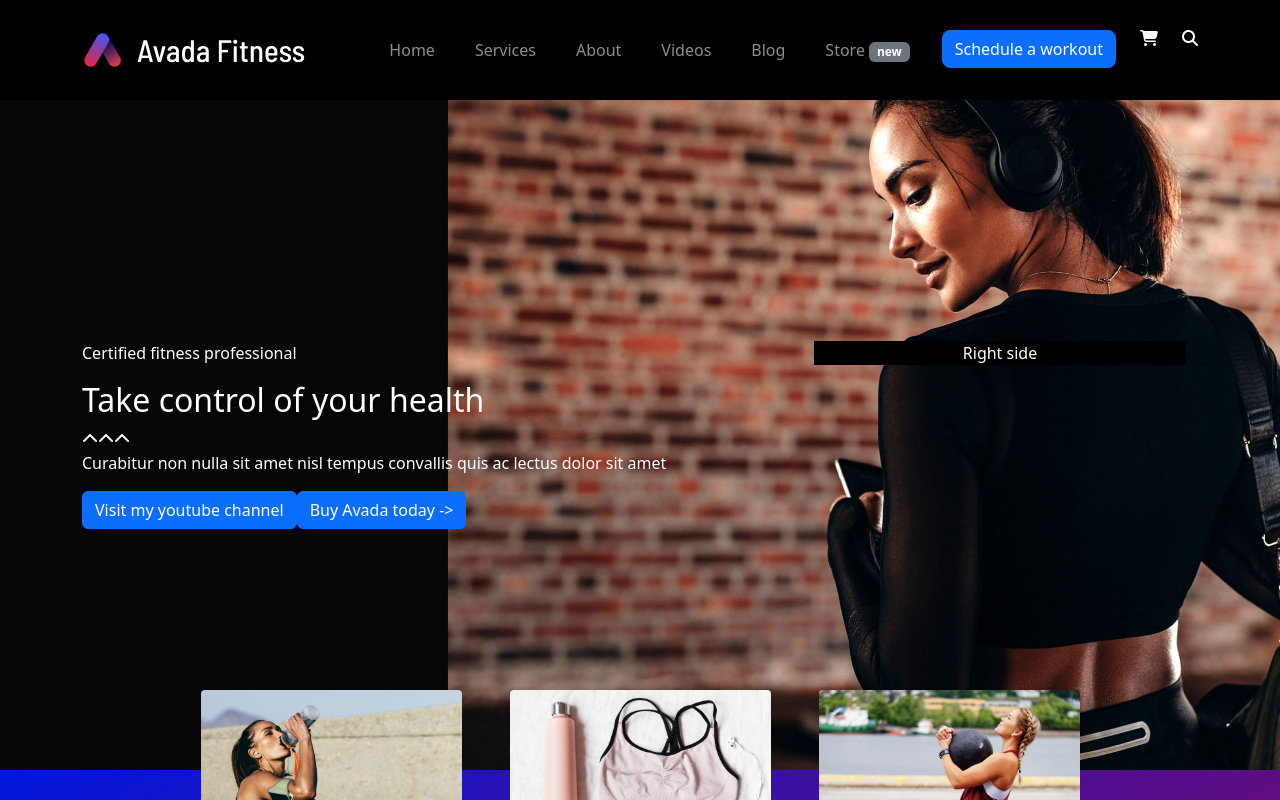
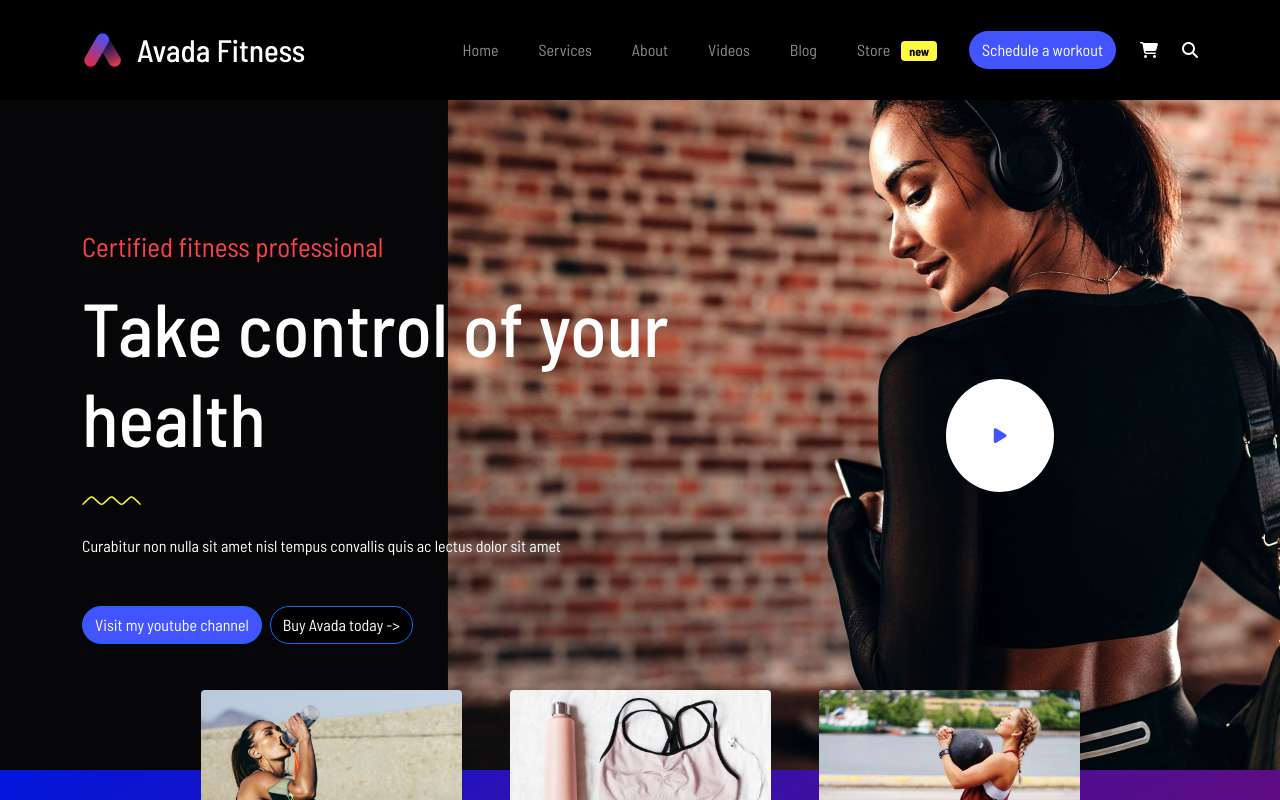
Before and after one commit to emanuele-pogliari/proj-html-vuejs, a Vue app: page / in a window 1280 px wide. Shown: the top 800 px of the page. Built offline with nearby package versions, Linux system fonts and the light colour scheme.

Commit message:
jumbotron styled

```diff
--- a/index.html
+++ b/index.html
@@ -1,13 +1,21 @@
 <!doctype html>
 <html lang="en">
+
 <head>
   <meta charset="UTF-8" />
   <link rel="icon" type="image/svg+xml" href="/vite.svg" />
   <meta name="viewport" content="width=device-width, initial-scale=1.0" />
+  <link rel="preconnect" href="https://fonts.googleapis.com">
+  <link rel="preconnect" href="https://fonts.gstatic.com" crossorigin>
+  <link
+    href="https://fonts.googleapis.com/css2?family=Barlow+Semi+Condensed:ital,wght@0,100;0,200;0,300;0,400;0,500;0,600;0,700;0,800;0,900;1,100;1,200;1,300;1,400;1,500;1,600;1,700;1,800;1,900&display=swap"
+    rel="stylesheet">
   <title>Vite + Vue</title>
 </head>
+
 <body>
   <div id="app"></div>
   <script type="module" src="/src/main.js"></script>
 </body>
+
 </html>
--- a/src/components/AppHeader.vue
+++ b/src/components/AppHeader.vue
@@ -13,7 +13,7 @@ export default{
       <span class="navbar-toggler-icon"></span>
     </button>
     <div class="collapse navbar-collapse justify-content-end" id="navbarSupportedContent">
-      <ul class="navbar-nav mb-2 mb-lg-0 d-flex gap-4">
+      <ul class="navbar-nav mb-2 mb-lg-0 d-flex gap-4 align-items-center">
         <li class="nav-item">
           <a class="nav-link active" aria-current="page" href="#"></a>
         </li>
@@ -33,12 +33,12 @@ export default{
           <a class="nav-link" href="#">Blog</a>
         </li>
         <li class="nav-item">
-          <a class="nav-link" href="#">Store <span class="badge text-bg-secondary">new</span></a>
+          <a class="nav-link" href="#">Store <span class="badge ms-2 rounded-1 py-1 ">new</span></a>
         </li>
         <li class="nav-item">
-          <button class="btn btn-primary rounded-3">Schedule a workout</button>
+          <button class="btn my-btn rounded-pill text-white">Schedule a workout</button>
         </li>
-        <i class="fa-solid fa-cart-shopping text-white align-items-center"></i>
+        <i class="fa-solid fa-cart-shopping text-white align-items-start "></i>
         <i class="fa-solid fa-magnifying-glass text-white align-items-center"></i>
       </ul>
     </div>
@@ -46,36 +46,61 @@ export default{
 </nav>
 <div class="jumbotron d-flex align-items-center">
   <div class="container">
-    <div class="row w-100 h-100">
-      <div class="left col-8  bg-white h-100 bg-transparent text-white">
-        <p>Certified fitness professional</p>
-        <h2>Take control of your health</h2>
-        <div class="">
-          <i class="fa-solid fa-chevron-up"></i>
-          <i class="fa-solid fa-chevron-up"></i>
-          <i class="fa-solid fa-chevron-up"></i>
+    <div class="row w-100 h-100 d-flex align-items-center">
+      <div class="left col-8  bg-white  bg-transparent text-white">
+        <p class="text-1">Certified fitness professional</p>
+        <h2 class="text-2 mb-4">Take control of your health</h2>
+        <div class="mb-4 col-1">
+          <img class="img-fluid" src="/public/images/separator-yellow.png" alt="">
         </div>
-          <p>Curabitur non nulla sit amet nisl tempus convallis quis ac lectus dolor sit amet</p>
-
-        <button class="btn btn-primary">Visit my youtube channel</button>
-        <button class="btn btn-primary">Buy Avada today -></button>
+          <p class="mb-5">Curabitur non nulla sit amet nisl tempus convallis quis ac lectus dolor sit amet</p>
+        <button class="btn btn-primary my-btn rounded-pill me-2">Visit my youtube channel</button>
+        <button class="btn btn-primary bg-black rounded-pill">Buy Avada today -></button>
       </div>
-      <div class="right col-4 text-center bg-black h-100 text-white">Right side</div>
+      <div class="right col-4 text-center h-100 text-white">
+        <i class="play-btn fa-solid fa-play p-5 rounded-circle bg-white"></i>
+      </div>
     </div>
   </div>
 </div>
 </template>
 <style lang="scss">
+@use '/src/styles/variables.scss' as *;
 .navbar{
     height: 100px;
+    .badge{
+      background-color: $color6;
+      color: $color1;
+    }
+
 }
-
+.my-btn {
+    background-color: $color4;
+}
 .jumbotron{
   background-image: url(/public/images/slider82x-scaled.jpg);
     width: 100%;
-    background-color: purple;
     height: 670px;
     background-size: cover;
+
+    .play-btn{
+      color: $color4;
+      font-size: 17px;
+    }
+
+    .text-1{
+      font-size:27px;
+      color:$color5;
+    }
+
+    .text-2{
+      font-size:75px;
+      color:white;
+    }
+
+
+
+
   }
 
 </style>
--- a/src/components/AppYoutubeLink.vue
+++ b/src/components/AppYoutubeLink.vue
@@ -6,11 +6,11 @@ export default{
 
 <template>
 <div class="container-fluid p-0" id="youtube">
-    <div class="row h-100">
-        <div class="left col-6">
+    <div class="row m-0 h-100">
+        <div class="left col-6 p-0 m-0">
             <img class="img-fluid" src="/public/images/service15-2x.jpg" alt="">
         </div>
-        <div class="right col-6 p-5">
+        <div class="col-6 p-0 m-0">
             <div>Tune up your workouts</div>
             <h3>The best health & fitness advice online</h3>
             <p>Arcu eu facilisi ut quisque placerat nunc habitant. Magna semper mauris, venenatis, leo integer sit pellentesque.</p>
--- a/src/styles/_variables.scss
+++ b/src/styles/_variables.scss
@@ -0,0 +1,6 @@
+$color1: #060607;
+$color2: #FFFFFF;
+$color3: #98939F;
+$color4: #4154FF;
+$color5: #FF414B;
+$color6: #FFF941;
--- a/src/styles/general.scss
+++ b/src/styles/general.scss
@@ -1 +1,7 @@
-@import 'node_modules/@fortawesome/fontawesome-free/css/all.min.css'
+@import 'node_modules/@fortawesome/fontawesome-free/css/all.min.css';
+
+body {
+    font-family: "Barlow Semi Condensed";
+}
+
+// button
```
Also changed, not shown: public/images/separator-yellow.png (added). Lines whose indentation alone changed are shown as unchanged.
